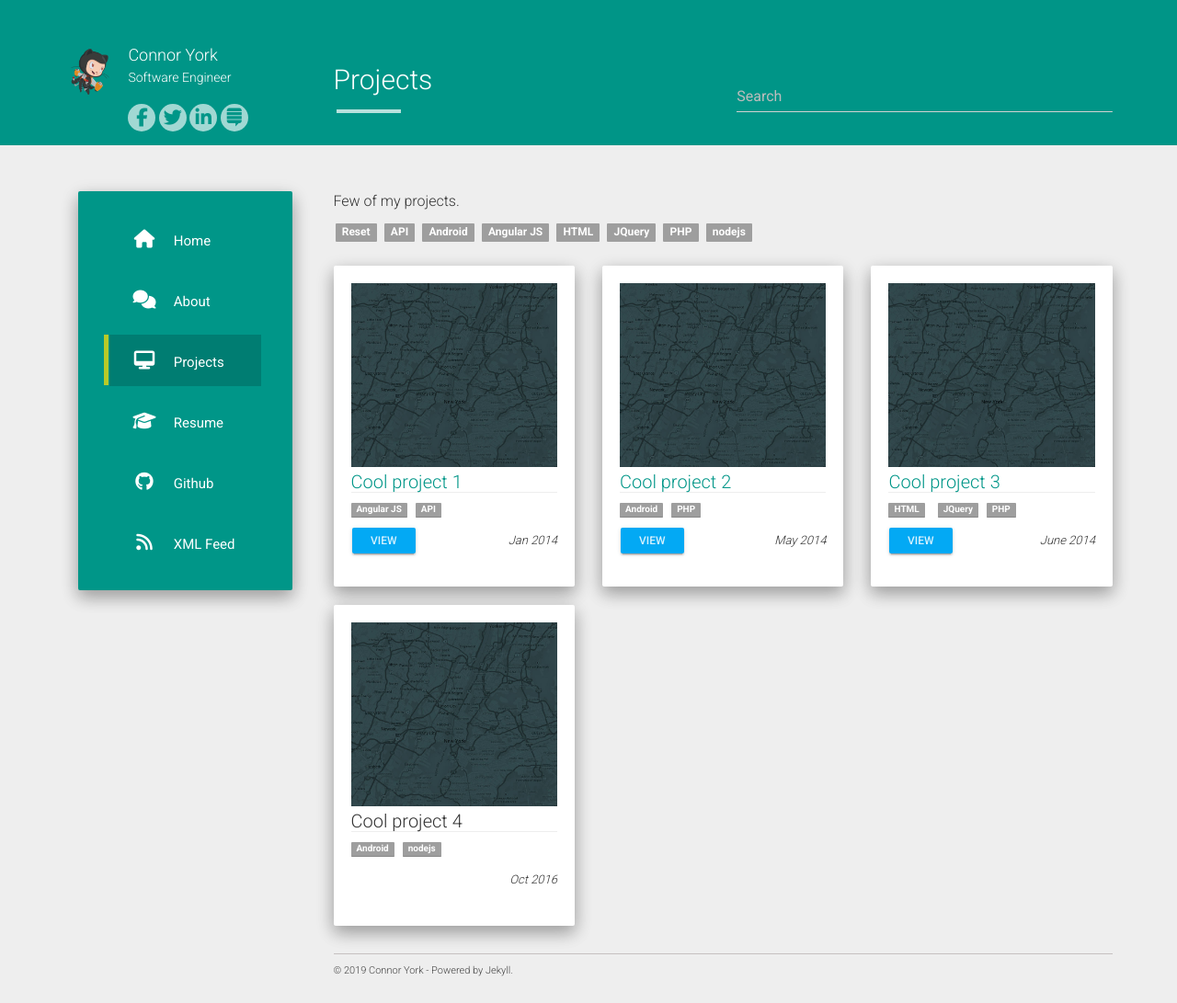
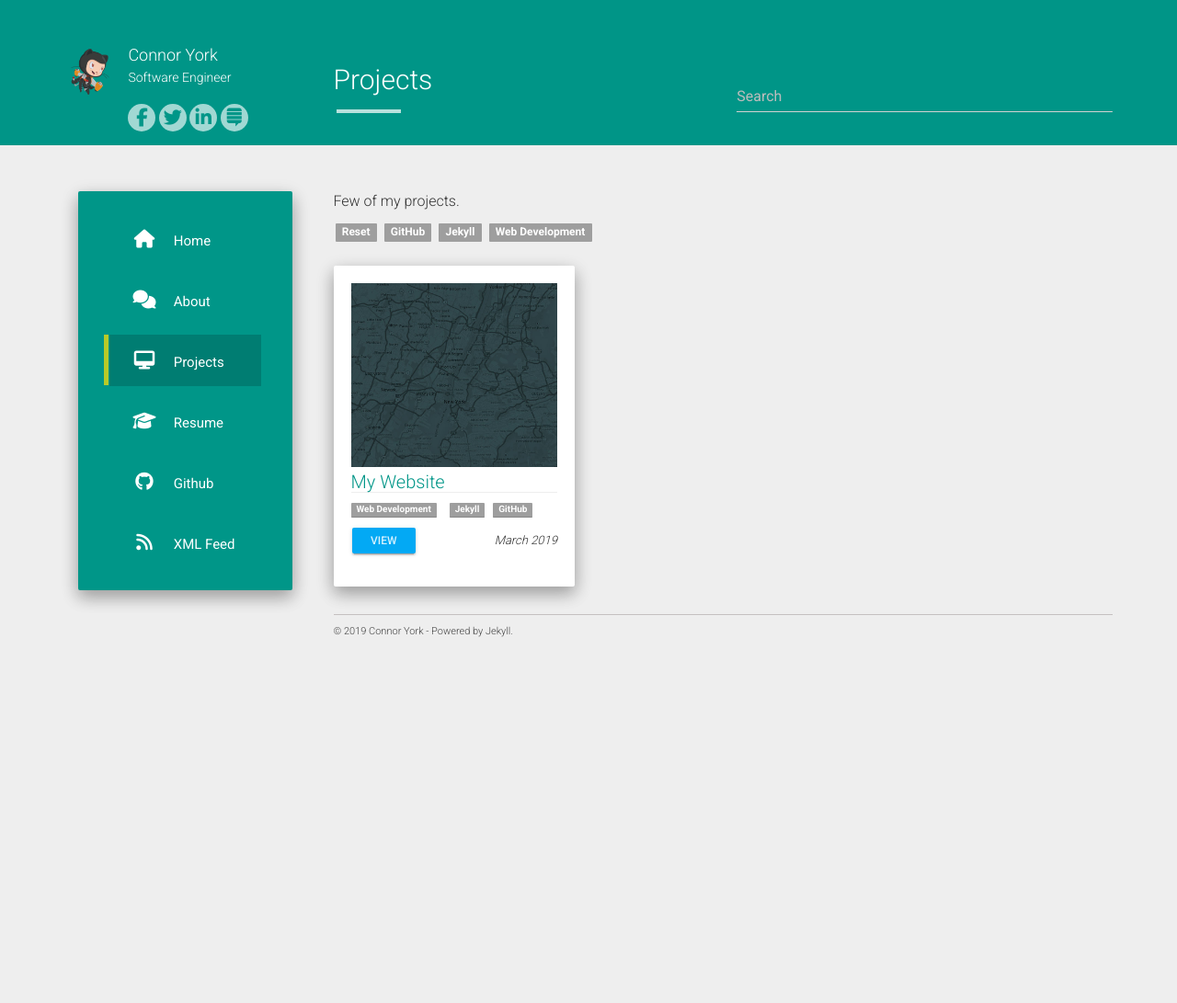
Before and after one commit to codeasashu/hcz-jekyll-blog, a Jekyll site: the page built from projects.md, in a window 1280 px wide. Shown: the whole page at 92% size. Built offline with Jekyll 4.4.1, drawn with Linux system fonts in a browser that asks for light colours; nearby versions of some CDN libraries; after the commit the page ends 900 px from its top, so only the background shows below that.

Commit message:
Clean projects.json

```diff
--- a/_data/projects.json
+++ b/_data/projects.json
@@ -1,30 +1,10 @@
 [
 	{
-		"name": "Cool project 1",
+		"name": "My Website",
 		"image": "placeholder.jpg",
-		"url": "#",
-		"date": "Jan 2014",
-		"tags": ["Angular JS","API"]
+		"url": "https://github.com/connoryork/connoryork.github.io",
+		"date": "March 2019",
+		"tags": ["Web Development","Jekyll", "GitHub"]
 	},
-	{
-		"name": "Cool project 2",
-		"image": "placeholder.jpg",
-		"url": "#",
-		"date": "May 2014",
-		"tags": ["Android","PHP"]
-	},
-	{
-		"name": "Cool project 3",
-		"image": "placeholder.jpg",
-		"url": "#",
-		"date": "June 2014",
-		"tags": ["HTML","JQuery","PHP"]
-	},
-	{
-		"name": "Cool project 4",
-		"image": "placeholder.jpg",
-		"date": "Oct 2016",
-		"tags": ["Android","nodejs"]
-	}
 
 ]
```
